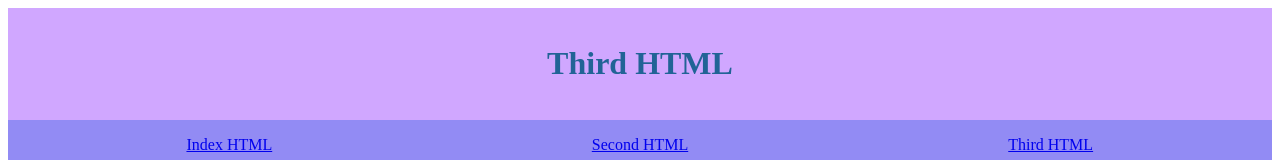
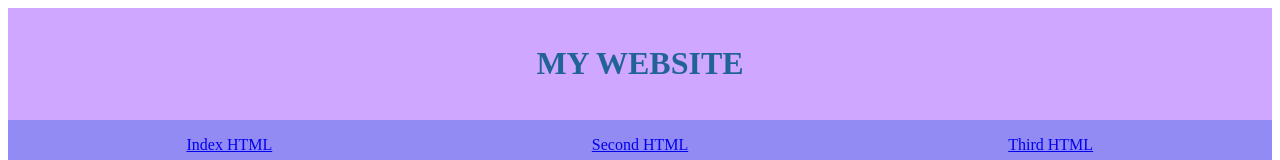
Before and after one commit to pennanentinja/WS06, a plain HTML site: page third.html in a window 1280 px wide. Shown: the top 160 px of the page. Drawn offline with Linux system fonts and the light colour scheme.

Commit message:
Update third.html

```diff
--- a/third.html
+++ b/third.html
@@ -10,7 +10,7 @@
 
 <body>
     <header>
-        <h1 id="otsikko4"> Third HTML </h1>
+        <h1 id="otsikko4"> MY WEBSITE </h1>
     </header>
 
     <nav>
```
